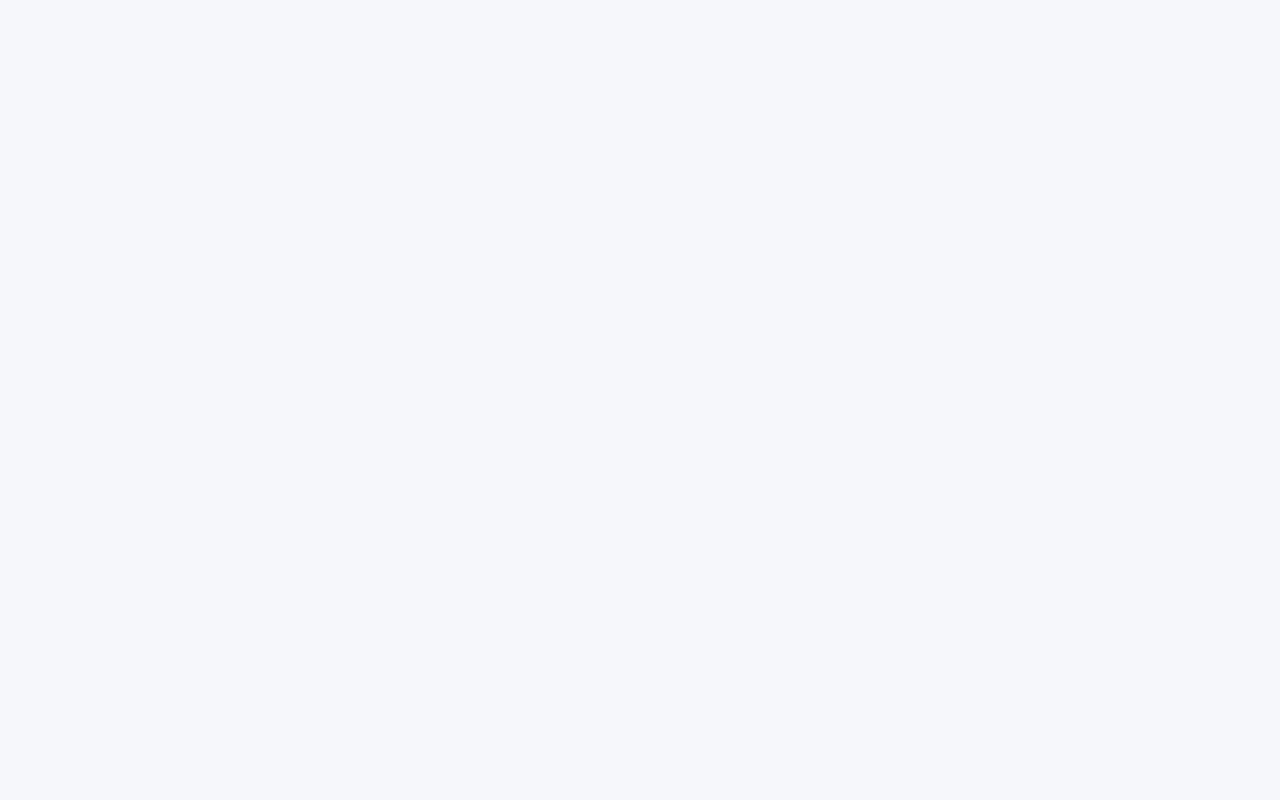
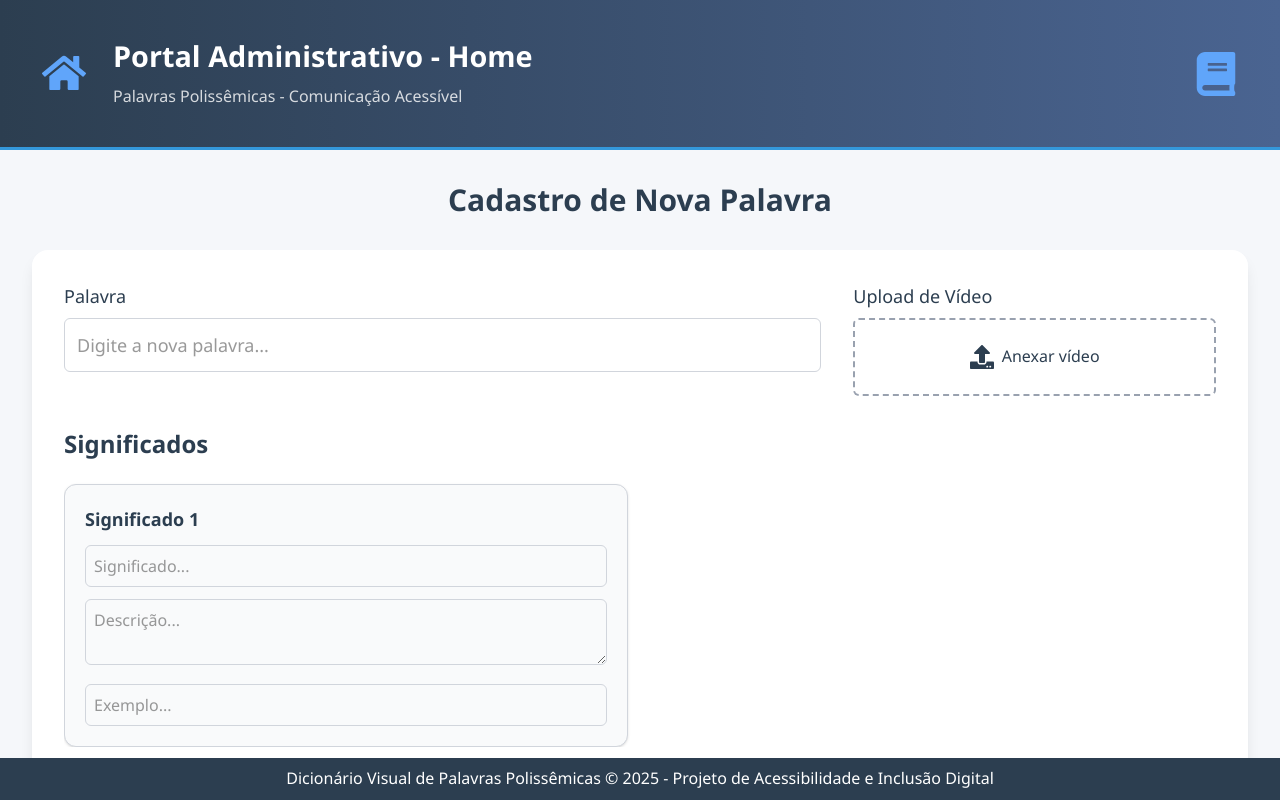
Before and after one commit to Nickpiers/DicionarioVisual, a React (Vite) app: page /admin-portal/home in a window 1280 px wide. Before the commit this address had no page. Built offline with nearby package versions, Linux system fonts and the light colour scheme.

Commit message:
adicionando tela de login e cadastro de palavra

```diff
--- a/package.json
+++ b/package.json
@@ -1,7 +1,7 @@
 {
   "name": "dicionariovisual",
   "private": true,
-  "version": "0.0.8",
+  "version": "0.0.9",
   "type": "module",
   "scripts": {
     "dev": "vite",
--- /dev/null
+++ b/src/AdminPortal/components/AddMeaningCard.jsx
@@ -0,0 +1,77 @@
+import { FaTrash } from "react-icons/fa";
+
+export const AddMeaningCard = ({ meanings, setMeanings }) => {
+  const handleRemoveMeaning = (index) => {
+    const newMeanings = meanings.filter((_, i) => i !== index);
+    setMeanings(newMeanings);
+  };
+
+  const handleChangeMeaning = (index, field, value) => {
+    const newMeanings = [...meanings];
+    newMeanings[index][field] = value;
+    setMeanings(newMeanings);
+  };
+
+  const isFirstMeaning = (index) => index === 0;
+
+  return (
+    <div className="flex-1 overflow-auto">
+      <h2 className="text-2xl font-semibold mb-6 text-[#2c3e50]">
+        Significados
+      </h2>
+
+      <div className="grid grid-cols-2 gap-6">
+        {meanings.map((meaning, index) => (
+          <div
+            key={index}
+            className="relative border border-gray-300 rounded-xl p-5 bg-gray-50 shadow-sm"
+          >
+            {!isFirstMeaning(index) && (
+              <button
+                onClick={() => handleRemoveMeaning(index)}
+                className="absolute top-2 right-2 text-red-500 hover:text-red-700 cursor-pointer"
+                title="Remover significado"
+              >
+                <FaTrash />
+              </button>
+            )}
+
+            <h3 className="text-lg font-semibold mb-3 text-[#2c3e50]">
+              Significado {index + 1}
+            </h3>
+
+            <input
+              type="text"
+              placeholder="Significado..."
+              value={meaning.significado}
+              onChange={(e) =>
+                handleChangeMeaning(index, "significado", e.target.value)
+              }
+              className="w-full border border-gray-300 rounded-md p-2 mb-3 text-base focus:outline-none focus:ring-2 focus:ring-[#2c3e50]"
+            />
+
+            <textarea
+              placeholder="Descrição..."
+              value={meaning.descricao}
+              onChange={(e) =>
+                handleChangeMeaning(index, "descricao", e.target.value)
+              }
+              className="w-full border border-gray-300 rounded-md p-2 mb-3 text-base focus:outline-none focus:ring-2 focus:ring-[#2c3e50]"
+              rows={2}
+            />
+
+            <input
+              type="text"
+              placeholder="Exemplo..."
+              value={meaning.exemplo}
+              onChange={(e) =>
+                handleChangeMeaning(index, "exemplo", e.target.value)
+              }
+              className="w-full border border-gray-300 rounded-md p-2 text-base focus:outline-none focus:ring-2 focus:ring-[#2c3e50]"
+            />
+          </div>
+        ))}
+      </div>
+    </div>
+  );
+};
--- a/src/AdminPortal/components/AdminPortalHome.jsx
+++ b/src/AdminPortal/components/AdminPortalHome.jsx
@@ -1,9 +1,81 @@
 import { useNavigate } from "react-router-dom";
+import { paths } from "../../controllers/paths";
 import { Header } from "../../components/Header";
-import { paths } from "../../controllers/paths";
+import { TITLE_PAGE_ADMIN_PORTAL_HOME } from "../../controllers/constants";
+import { useState } from "react";
+import { FaPlus, FaUpload } from "react-icons/fa";
+import { AddMeaningCard } from "./AddMeaningCard";
 
 export const AdminPortalHome = () => {
   const navigate = useNavigate();
+
+  const [word, setWord] = useState("");
+  const [video, setVideo] = useState(null);
+  const [meanings, setMeanings] = useState([
+    { significado: "", descricao: "", exemplo: "" },
+  ]);
+
+  const handleAddMeaning = () => {
+    setMeanings([...meanings, { significado: "", descricao: "", exemplo: "" }]);
+  };
+
+  const handleUpload = () => {
+    alert("Palavra cadastrada com sucesso!");
+  };
+
+  const renderWordInput = () => (
+    <div className="col-span-2">
+      <label className="block text-lg font-medium mb-2 text-[#2c3e50]">
+        Palavra
+      </label>
+      <input
+        type="text"
+        placeholder="Digite a nova palavra..."
+        value={word}
+        onChange={(e) => setWord(e.target.value)}
+        className="w-full border border-gray-300 rounded-md p-3 text-lg focus:outline-none focus:ring-2 focus:ring-[#2c3e50]"
+      />
+    </div>
+  );
+
+  const renderVideoUpload = () => (
+    <div className="col-span-1">
+      <label className="block text-lg font-medium mb-2 text-[#2c3e50]">
+        Upload de Vídeo
+      </label>
+      <label className="cursor-pointer flex items-center justify-center border-2 border-dashed border-gray-400 rounded-md p-6 hover:bg-gray-50 transition">
+        <FaUpload className="text-2xl text-[#2c3e50] mr-2" />
+        <span className="text-[#2c3e50] font-medium">Anexar vídeo</span>
+        <input
+          type="file"
+          accept="video/*"
+          onChange={(e) => setVideo(e.target.files[0])}
+          className="hidden"
+        />
+      </label>
+      {video && (
+        <p className="text-sm text-gray-600 mt-2 truncate">{video.name}</p>
+      )}
+    </div>
+  );
+
+  const renderButtons = () => (
+    <div className="flex justify-between mt-10">
+      <button
+        onClick={handleAddMeaning}
+        className="flex items-center justify-center bg-[#2c3e50] text-white py-3 px-6 rounded-md text-lg font-medium hover:bg-[#1a252f] transition-colors cursor-pointer"
+      >
+        <FaPlus className="mr-2" /> Add Significado
+      </button>
+
+      <button
+        onClick={handleUpload}
+        className="flex items-center justify-center bg-green-600 text-white py-3 px-6 rounded-md text-lg font-medium hover:bg-green-700 transition-colors cursor-pointer"
+      >
+        <FaUpload className="mr-2" /> Upload
+      </button>
+    </div>
+  );
 
   const renderFooter = () => (
     <footer className="bg-[#2c3e50] text-white text-center p-2">
@@ -18,8 +90,22 @@ export const AdminPortalHome = () => {
         onIconClick={() => {}}
         isPortal
         redirectAction={() => navigate(paths.dictionaryHome)}
+        headerTitle={TITLE_PAGE_ADMIN_PORTAL_HOME}
       />
-      <main className="flex flex-row overflow-hidden flex-1" />
+      <main className="flex flex-col flex-1 p-8 overflow-auto">
+        <h1 className="text-3xl font-bold text-[#2c3e50] mb-8 text-center">
+          Cadastro de Nova Palavra
+        </h1>
+
+        <div className="flex flex-col bg-white shadow-lg rounded-2xl p-8 flex-1">
+          <div className="grid grid-cols-3 gap-8 mb-8">
+            {renderWordInput()}
+            {renderVideoUpload()}
+          </div>
+          <AddMeaningCard meanings={meanings} setMeanings={setMeanings} />
+          {renderButtons()}
+        </div>
+      </main>
       {renderFooter()}
     </div>
   );
--- /dev/null
+++ b/src/AdminPortal/components/AdminPortalLogin.jsx
@@ -0,0 +1,54 @@
+import { useNavigate } from "react-router-dom";
+import { Header } from "../../components/Header";
+import { paths } from "../../controllers/paths";
+import { FaUser } from "react-icons/fa";
+import { TITLE_PAGE_ADMIN_PORTAL_LOGIN } from "../../controllers/constants";
+
+export const AdminPortalLogin = () => {
+  const navigate = useNavigate();
+
+  const renderFooter = () => (
+    <footer className="bg-[#2c3e50] text-white text-center p-2">
+      Dicionário Visual de Palavras Polissêmicas © 2025 - Projeto de
+      Acessibilidade e Inclusão Digital
+    </footer>
+  );
+
+  const renderLogin = () => (
+    <main className="flex flex-col items-center justify-center flex-1 bg-gray-100 mb-25">
+      <div className="bg-white p-8 rounded-xl shadow-md w-100 text-center mb-5">
+        <FaUser className="text-7xl text-[#2c3e50] mx-auto mb-4" />
+        <h1 className="text-xl font-semibold mb-6 text-[#2c3e50]">Login</h1>
+        <input
+          type="text"
+          placeholder="Usuário"
+          className="w-full border rounded-md p-2 mb-3"
+        />
+        <input
+          type="password"
+          placeholder="Senha"
+          className="w-full border rounded-md p-2 mb-4"
+        />
+        <button
+          className="w-full bg-[#2c3e50] text-white py-2 rounded-md hover:bg-[#1a252f] cursor-pointer"
+          onClick={() => navigate(paths.adminPortalHome)}
+        >
+          Entrar
+        </button>
+      </div>
+    </main>
+  );
+
+  return (
+    <div className="flex flex-col h-screen">
+      <Header
+        onIconClick={() => {}}
+        isPortal
+        redirectAction={() => navigate(paths.dictionaryHome)}
+        headerTitle={TITLE_PAGE_ADMIN_PORTAL_LOGIN}
+      />
+      {renderLogin()}
+      {renderFooter()}
+    </div>
+  );
+};
--- a/src/DicionarioVisual.jsx
+++ b/src/DicionarioVisual.jsx
@@ -1,5 +1,6 @@
 import { BrowserRouter, Routes, Route } from "react-router-dom";
 import { Home } from "./components/Home";
+import { AdminPortalLogin } from "./AdminPortal/components/AdminPortalLogin";
 import { AdminPortalHome } from "./AdminPortal/components/AdminPortalHome";
 
 export const DicionarioVisual = () => {
@@ -7,7 +8,8 @@ export const DicionarioVisual = () => {
     <BrowserRouter>
       <Routes>
         <Route path="/" element={<Home />} />
-        <Route path="/admin-portal" element={<AdminPortalHome />} />
+        <Route path="/admin-portal/login" element={<AdminPortalLogin />} />
+        <Route path="/admin-portal/home" element={<AdminPortalHome />} />
       </Routes>
     </BrowserRouter>
   );
--- a/src/components/Header.jsx
+++ b/src/components/Header.jsx
@@ -9,9 +9,9 @@ export const Header = ({
   onIconClick,
   setSearchedWord,
   isPortal = false,
+  headerTitle,
   redirectAction,
 }) => {
-  const headerTitle = isPortal ? TITLE_ADMIN_PORTAL : TITLE_DICTIONARY;
   const redirectTitle = isPortal ? TITLE_DICTIONARY : TITLE_ADMIN_PORTAL;
 
   const renderRedirectButton = () => (
--- a/src/components/Home.jsx
+++ b/src/components/Home.jsx
@@ -4,6 +4,7 @@ import { WordsList } from "../Dictionary/components/WordsList";
 import { WordPresentation } from "../Dictionary/components/WordPresentation";
 import { useNavigate } from "react-router-dom";
 import { paths } from "../controllers/paths";
+import { TITLE_DICTIONARY } from "../controllers/constants";
 
 export const Home = () => {
   const navigate = useNavigate();
@@ -22,7 +23,8 @@ export const Home = () => {
       <Header
         onIconClick={() => setSelectedWord(null)}
         setSearchedWord={setSearchedWord}
-        redirectAction={() => navigate(paths.adminPortal)}
+        redirectAction={() => navigate(paths.adminPortalLogin)}
+        headerTitle={TITLE_DICTIONARY}
       />
       <main className="flex flex-row overflow-hidden flex-1">
         <div
--- a/src/controllers/constants.js
+++ b/src/controllers/constants.js
@@ -1,2 +1,5 @@
 export const TITLE_DICTIONARY = "Dicionário Visual";
 export const TITLE_ADMIN_PORTAL = "Portal Administrativo";
+
+export const TITLE_PAGE_ADMIN_PORTAL_HOME = "Portal Administrativo - Home";
+export const TITLE_PAGE_ADMIN_PORTAL_LOGIN = "Portal Administrativo - Login";
--- a/src/controllers/paths.js
+++ b/src/controllers/paths.js
@@ -1,4 +1,5 @@
 export const paths = {
   dictionaryHome: "/",
-  adminPortal: "/admin-portal",
+  adminPortalLogin: "/admin-portal/login",
+  adminPortalHome: "/admin-portal/home",
 };
```
Also changed, not shown: 2 other files (tests, documents, lock files or other folders).
